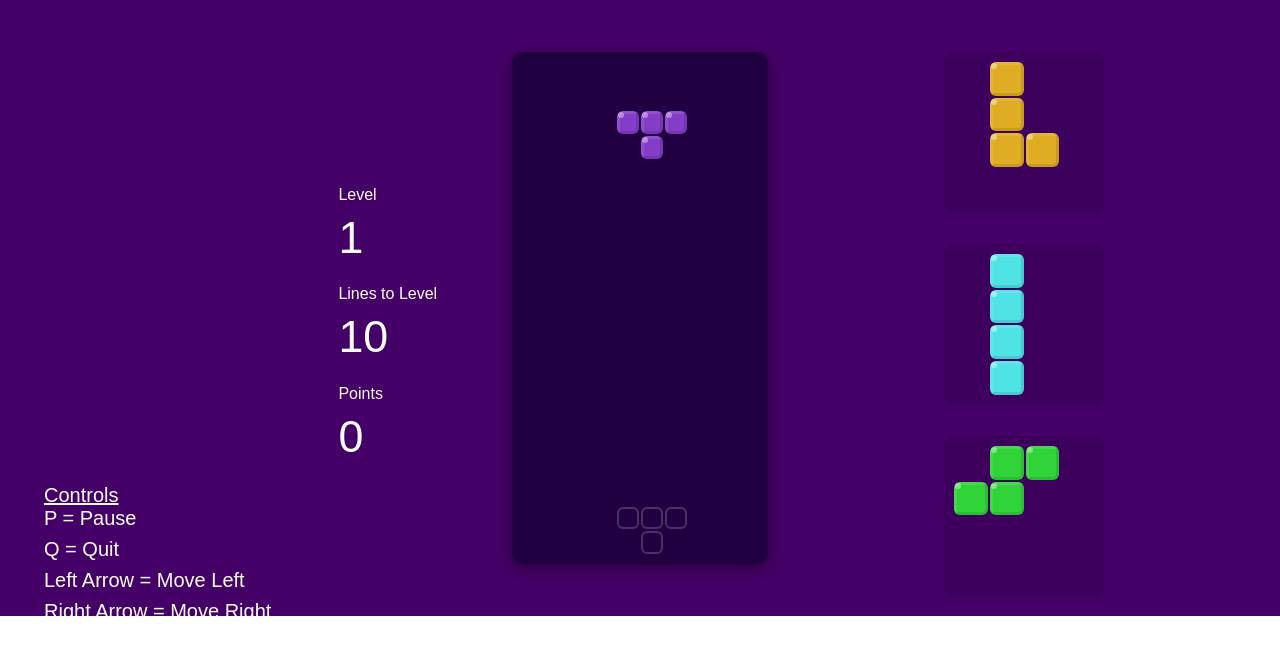
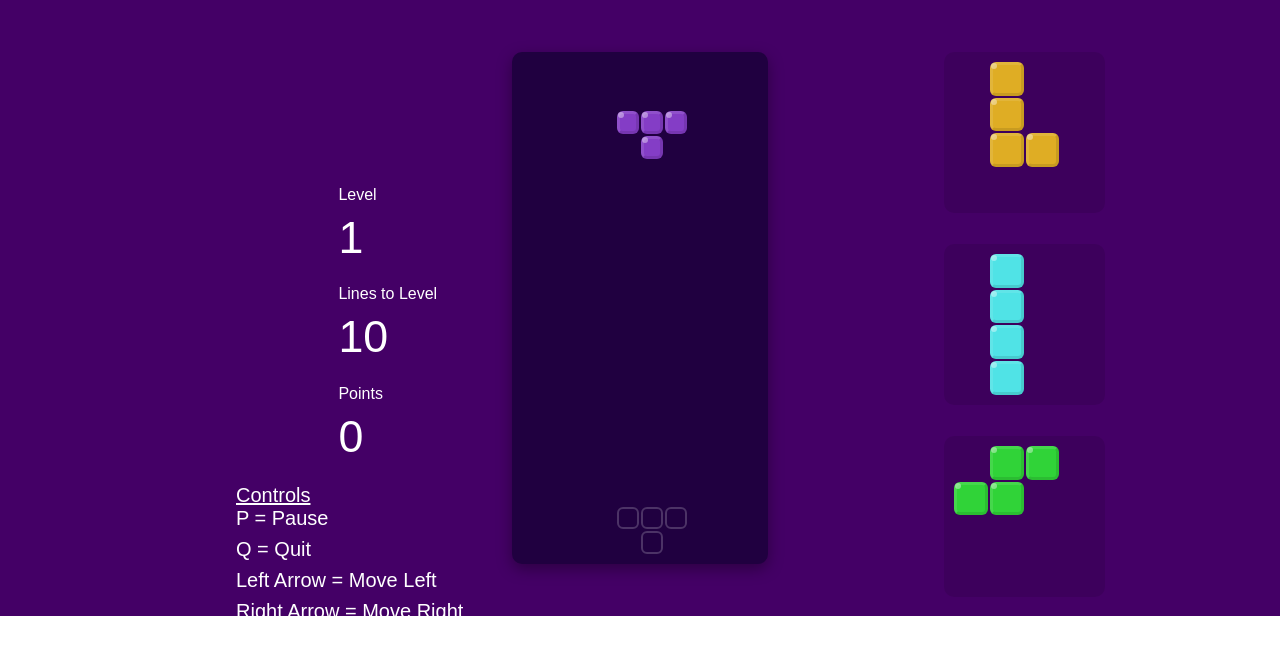
Before and after one commit to dvaug86/tetris_react, a React (Create React App) app: page / in a window 1280 px wide. Both pictures are taken after a click on the button "Play Tetris". Shown: the top 654 px of the page. Built offline with nearby package versions, Linux system fonts and the light colour scheme.

Commit message:
another test

```diff
--- a/src/components/ControlBox.css
+++ b/src/components/ControlBox.css
@@ -14,7 +14,7 @@
 .controls{
     position: absolute;
     width: 30vw;
-    right: 65vw;
+    right: 50vw;
     list-style-type: none;
     color: rgba(255, 255, 255, 1);
     font-size: 1.25rem;
--- a/src/components/GameStats.css
+++ b/src/components/GameStats.css
@@ -1,6 +1,6 @@
 .GameStats__left{
     right: 0;
-    top: 22vh;
+    top: 10vh;
     text-align: left;
 }
 
```
